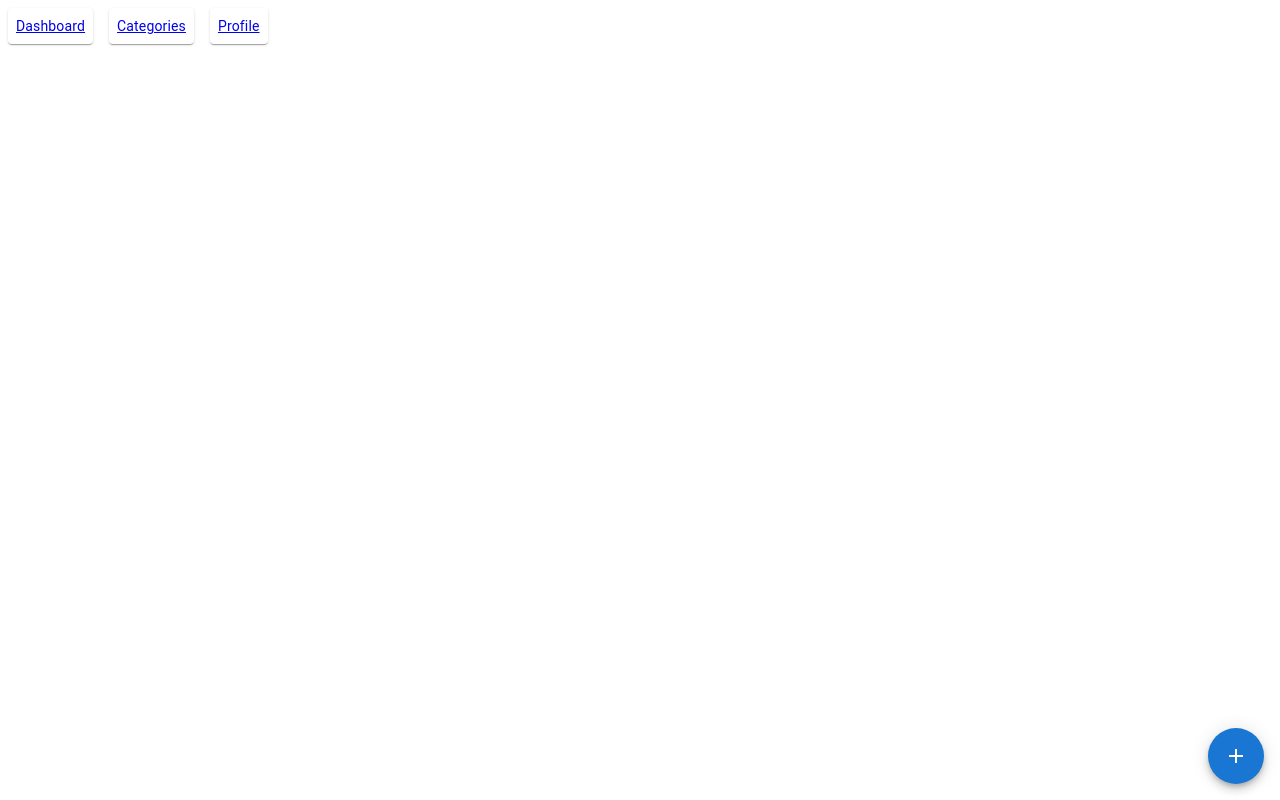
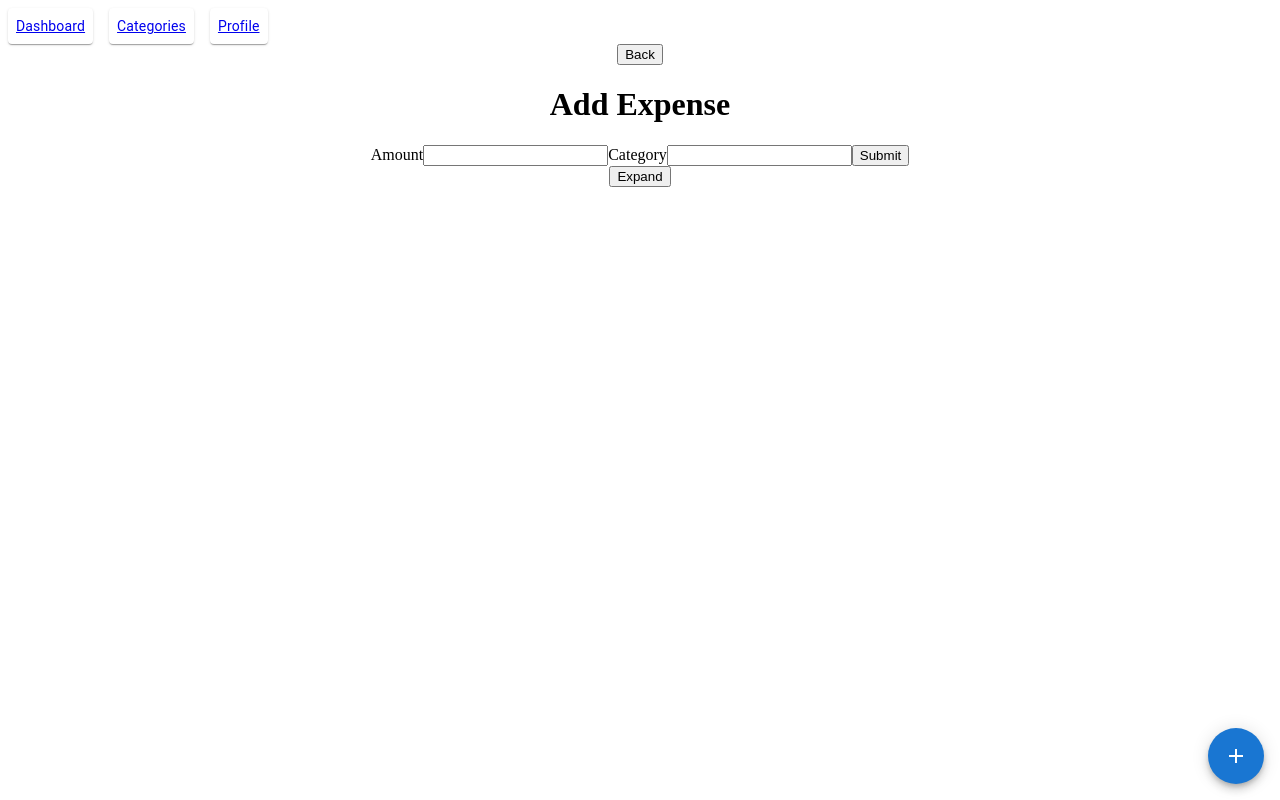
Before and after one commit to utamakevin/money_app, a React (Create React App) app: page /add-expense in a window 1280 px wide. Built offline with nearby package versions, Linux system fonts and the light colour scheme.

Commit message:
added add rev and add exp

```diff
--- /dev/null
+++ b/src/AddExpense.jsx
@@ -0,0 +1,65 @@
+import { useState } from "react"
+import { useNavigate } from "react-router-dom"
+
+export default function AddExpense({ months }) {
+  const date = new Date()
+
+  const navigate = useNavigate()
+  const [isExpanded, setIsExpanded] = useState(false)
+  const [amount, setAmount] = useState(null)
+  const [category, setCategory] = useState(null)
+  const [month, setMonth] = useState(months[date.getMonth()])
+  const [year, setYear] = useState(date.getFullYear())
+
+  const handleSubmit = () => {
+    console.log("submit")
+    fetch(`/api/entry`, {
+      method: "post",
+      headers: {
+        "Content-Type": "application/json",
+      },
+      body: JSON.stringify({
+        amount: amount,
+        type: "expense",
+        category: category,
+        month: month,
+        year: year,
+      }),
+    })
+      .then(res => res.json())
+      .then(() => navigate("/"))
+  }
+
+  return (
+    <div className="add-expense">
+      <button onClick={() => navigate("/")}>Back</button>
+      <h1>Add Expense</h1>
+      <span>Amount</span>
+      <input type="number" onChange={e => setAmount(e.target.value)} />
+      <span>Category</span>
+      <input type="text" onChange={e => setCategory(e.target.value)} />
+      <button onClick={handleSubmit}>Submit</button>
+      {isExpanded ? (
+        <div>
+          <button onClick={() => setIsExpanded(!isExpanded)}>Hide</button>
+          <span>Month</span>
+          <input
+            type="text"
+            defaultValue={months[date.getMonth()]}
+            onChange={e => setMonth(e.target.value)}
+          />
+          <span>Year</span>
+          <input
+            type="number"
+            defaultValue={date.getFullYear()}
+            onChange={e => setYear(e.target.value)}
+          />
+        </div>
+      ) : (
+        <div>
+          <button onClick={() => setIsExpanded(!isExpanded)}>Expand</button>
+        </div>
+      )}
+    </div>
+  )
+}
--- /dev/null
+++ b/src/AddRevenue.jsx
@@ -0,0 +1,65 @@
+import { useState } from "react"
+import { useNavigate } from "react-router-dom"
+
+export default function AddRevenue({ months }) {
+  const date = new Date()
+
+  const navigate = useNavigate()
+  const [isExpanded, setIsExpanded] = useState(false)
+  const [amount, setAmount] = useState(null)
+  const [category, setCategory] = useState(null)
+  const [month, setMonth] = useState(months[date.getMonth()])
+  const [year, setYear] = useState(date.getFullYear())
+
+  const handleSubmit = () => {
+    console.log("submit")
+    fetch(`/api/entry`, {
+      method: "post",
+      headers: {
+        "Content-Type": "application/json",
+      },
+      body: JSON.stringify({
+        amount: amount,
+        type: "revenue",
+        category: category,
+        month: month,
+        year: year,
+      }),
+    })
+      .then(res => res.json())
+      .then(() => navigate("/"))
+  }
+
+  return (
+    <div className="add-revenue">
+      <button onClick={() => navigate("/")}>Back</button>
+      <h1>Add Revenue</h1>
+      <span>Amount</span>
+      <input type="number" onChange={e => setAmount(e.target.value)} />
+      <span>Category</span>
+      <input type="text" onChange={e => setCategory(e.target.value)} />
+      <button onClick={handleSubmit}>Submit</button>
+      {isExpanded ? (
+        <div>
+          <button onClick={() => setIsExpanded(!isExpanded)}>Hide</button>
+          <span>Month</span>
+          <input
+            type="text"
+            defaultValue={months[date.getMonth()]}
+            onChange={e => setMonth(e.target.value)}
+          />
+          <span>Year</span>
+          <input
+            type="number"
+            defaultValue={date.getFullYear()}
+            onChange={e => setYear(e.target.value)}
+          />
+        </div>
+      ) : (
+        <div>
+          <button onClick={() => setIsExpanded(!isExpanded)}>Expand</button>
+        </div>
+      )}
+    </div>
+  )
+}
--- a/src/App.jsx
+++ b/src/App.jsx
@@ -1,8 +1,10 @@
 import "./App.css"
-import { Routes, Route, Link } from "react-router-dom"
+import { Routes, Route, Link, useNavigate } from "react-router-dom"
 import Dashboard from "./Dashboard"
 import Categories from "./Categories"
 import Profile from "./Profile"
+import AddRevenue from "./AddRevenue"
+import AddExpense from "./AddExpense"
 
 import AttachMoneyIcon from "@mui/icons-material/AttachMoney"
 import MoneyOffIcon from "@mui/icons-material/MoneyOff"
@@ -11,44 +13,80 @@ import SpeedDial from "@mui/material/SpeedDial"
 import SpeedDialIcon from "@mui/material/SpeedDialIcon"
 import SpeedDialAction from "@mui/material/SpeedDialAction"
 
-import Paper from '@mui/material/Paper';
-import Stack from '@mui/material/Stack';
-import { styled } from '@mui/material/styles';
-
+import Paper from "@mui/material/Paper"
+import Stack from "@mui/material/Stack"
+import { styled } from "@mui/material/styles"
 
 function App() {
+  const navigate = useNavigate()
+
+  const handleAddRevenue = () => {
+    navigate("/add-revenue")
+  }
+
+  const handleAddExpense = () => {
+    navigate("/add-expense")
+  }
+
   const actions = [
-    { icon: <MoneyOffIcon />, name: "Expense" },
-    { icon: <AttachMoneyIcon />, name: "Income" },
+    { icon: <MoneyOffIcon />, name: "Add Expense", action: handleAddExpense },
+    {
+      icon: <AttachMoneyIcon />,
+      name: "Add Revenue",
+      action: handleAddRevenue,
+    },
   ]
 
   const Item = styled(Paper)(({ theme }) => ({
-    backgroundColor: theme.palette.mode === 'dark' ? '#1A2027' : '#fff',
+    backgroundColor: theme.palette.mode === "dark" ? "#1A2027" : "#fff",
     ...theme.typography.body2,
     padding: theme.spacing(1),
-    textAlign: 'center',
+    textAlign: "center",
     color: theme.palette.text.secondary,
-  }));
+  }))
+
+  const months = [
+    "Jan",
+    "Feb",
+    "Mar",
+    "Apr",
+    "May",
+    "Jun",
+    "Jul",
+    "Aug",
+    "Sep",
+    "Oct",
+    "Nov",
+    "Dec",
+  ]
 
   return (
     <div className="App">
-
       <div>
         <Stack direction="row" spacing={2}>
-          <Item><Link to="/">Dashboard</Link></Item>
-          <Item><Link to="/categories">Categories</Link></Item>
-          <Item><Link to="/profile">Profile</Link></Item>
+          <Item>
+            <Link to="/">Dashboard</Link>
+          </Item>
+          <Item>
+            <Link to="/categories">Categories</Link>
+          </Item>
+          <Item>
+            <Link to="/profile">Profile</Link>
+          </Item>
         </Stack>
       </div>
 
       <Routes>
-        <Route path="/" element={<Dashboard />} />
+        <Route path="/" element={<Dashboard months={months} />} />
         <Route path="/categories" element={<Categories />} />
         <Route path="/profile" element={<Profile />} />
+        <Route path="/add-revenue" element={<AddRevenue months={months} />} />
+        <Route path="/add-expense" element={<AddExpense months={months} />} />
       </Routes>
 
-      <SpeedDial className="add-button"
-        ariaLabel="SpeedDial basic example"
+      <SpeedDial
+        className="add-entry-button"
+        ariaLabel="Add Entry SpeedDial "
         sx={{ position: "fixed", bottom: 16, right: 16 }}
         icon={<SpeedDialIcon />}
       >
@@ -57,6 +95,7 @@ function App() {
             key={action.name}
             icon={action.icon}
             tooltipTitle={action.name}
+            onClick={action.action}
           />
         ))}
       </SpeedDial>
--- a/src/Dashboard.jsx
+++ b/src/Dashboard.jsx
@@ -9,17 +9,18 @@ import Box from "@mui/material/Box"
 import Paper from "@mui/material/Paper"
 import Grid from "@mui/material/Unstable_Grid2"
 
-export default function Dashboard() {
-  // For Dashboard
+export default function Dashboard({ months }) {
+  // For dashboard
   const [user, setUser] = useState("Alex")
 
-  // For Bar Chart and Line Chart
+  // For bar and line charts
   const [revenueEntries, setRevenueEntries] = useState(null)
   const [expenseEntries, setExpenseEntries] = useState(null)
   const [revenueMonths, setRevenueMonths] = useState(null)
   const [expenseMonths, setExpenseMonths] = useState(null)
+  const [currentBalance, setCurrentBalance] = useState(null)
 
-  // For Doughnut Chart
+  // For doughnut chart
   const [entries, setEntries] = useState(null)
   const [expenseCategories, setExpenseCategories] = useState(null)
 
@@ -49,6 +50,19 @@ export default function Dashboard() {
       .then(setEntries)
   }, [])
 
+  useEffect(() => {
+    setCurrentBalance(calculateCurrentBalance())
+  }, [revenueEntries, expenseEntries])
+
+  const calculateCurrentBalance = () => {
+    let result = 0
+    if (revenueEntries !== null && expenseEntries !== null) {
+      revenueEntries.map(entry => (result += Number(entry.amount)))
+      expenseEntries.map(entry => (result -= Number(entry.amount)))
+    }
+    return result
+  }
+
   const Item = styled(Paper)(({ theme }) => ({
     backgroundColor: theme.palette.mode === "dark" ? "#1A2027" : "#fff",
     ...theme.typography.body2,
@@ -57,31 +71,16 @@ export default function Dashboard() {
     color: theme.palette.text.secondary,
   }))
 
-  const months = [
-    "Jan",
-    "Feb",
-    "Mar",
-    "Apr",
-    "May",
-    "Jun",
-    "Jul",
-    "Aug",
-    "Sep",
-    "Oct",
-    "Nov",
-    "Dec",
-  ]
-
   return (
     <>
       <h1>Welcome {user}</h1>
       <Box sx={{ flexGrow: 1, backgroundColor: "aliceblue" }}>
         <Grid container spacing={2}>
-          <Grid container xs={12} md={6}>
-            <Grid>
+          <Grid container xs={12}>
+            <Grid xs={12}>
               <Item>
-                <Grid>Cash on Hand</Grid>
-                <Grid>1300</Grid>
+                <Grid>Current Balance:</Grid>
+                <Grid>{currentBalance}</Grid>
               </Item>
             </Grid>
           </Grid>
@@ -107,7 +106,7 @@ export default function Dashboard() {
               />
             </Item>
           </Grid>
-          <Grid xs={12} md={6}>
+          <Grid xs={12} md={5}>
             <Item>
               <DoughnutChart
                 entries={entries}
--- a/src/components/BarChart.jsx
+++ b/src/components/BarChart.jsx
@@ -38,6 +38,17 @@ export default function BarChart({ months, revenueEntries, revenueMonths, expens
   if (revenueMonths !== null) {
     revenueMonths.rows.map(entry => data.labels.push(entry.month))
     data.labels.sort((a, b) => months.indexOf(a) - months.indexOf(b))
+
+    let indexWithData = []
+    for(let i = 0; i < months.length; i++) {
+      if(data.labels.includes(months[i])) {
+        indexWithData.push(i)
+      }
+    }
+
+    indexWithData.sort((a, b) => a - b)
+
+    data.labels = months.slice(Number(indexWithData[0]), Number(indexWithData[indexWithData.length - 1]) + 1)
   }
 
   if (expenseMonths !== null) {
@@ -47,6 +58,17 @@ export default function BarChart({ months, revenueEntries, revenueMonths, expens
       }
     })
     data.labels.sort((a, b) => months.indexOf(a) - months.indexOf(b))
+
+    let indexWithData = []
+    for(let i = 0; i < months.length; i++) {
+      if(data.labels.includes(months[i])) {
+        indexWithData.push(i)
+      }
+    }
+
+    indexWithData.sort((a, b) => a - b)
+
+    data.labels = months.slice(Number(indexWithData[0]), Number(indexWithData[indexWithData.length - 1]) + 1)
   }
 
   if (revenueEntries !== null && expenseEntries !== null) {
--- a/src/components/LineChart.jsx
+++ b/src/components/LineChart.jsx
@@ -27,6 +27,7 @@ export default function LineChart({ months, revenueEntries, expenseEntries, reve
         label: "Expenses",
         data: [], // Expenses per month
         borderColor: "blue",
+        tension: 0.2,
       },
     ],
   }
@@ -46,6 +47,17 @@ export default function LineChart({ months, revenueEntries, expenseEntries, reve
   if (revenueMonths !== null) {
     revenueMonths.rows.map(entry => data.labels.push(entry.month))
     data.labels.sort((a, b) => months.indexOf(a) - months.indexOf(b))
+
+    let indexWithData = []
+    for(let i = 0; i < months.length; i++) {
+      if(data.labels.includes(months[i])) {
+        indexWithData.push(i)
+      }
+    }
+
+    indexWithData.sort((a, b) => a - b)
+
+    data.labels = months.slice(Number(indexWithData[0]), Number(indexWithData[indexWithData.length - 1]) + 1)
   }
 
   if (expenseMonths !== null) {
@@ -55,6 +67,17 @@ export default function LineChart({ months, revenueEntries, expenseEntries, reve
       }
     })
     data.labels.sort((a, b) => months.indexOf(a) - months.indexOf(b))
+
+    let indexWithData = []
+    for(let i = 0; i < months.length; i++) {
+      if(data.labels.includes(months[i])) {
+        indexWithData.push(i)
+      }
+    }
+
+    indexWithData.sort((a, b) => a - b)
+
+    data.labels = months.slice(Number(indexWithData[0]), Number(indexWithData[indexWithData.length - 1]) + 1)
   }
 
   if (revenueEntries !== null) {
```
